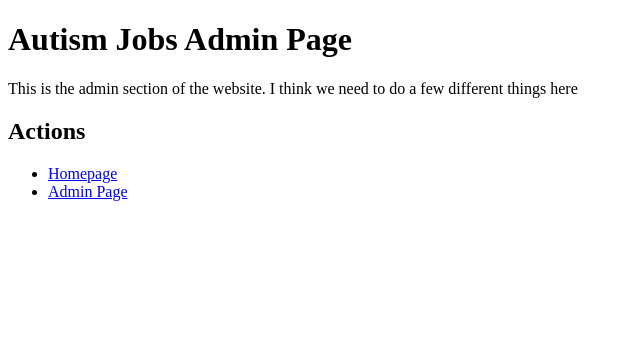
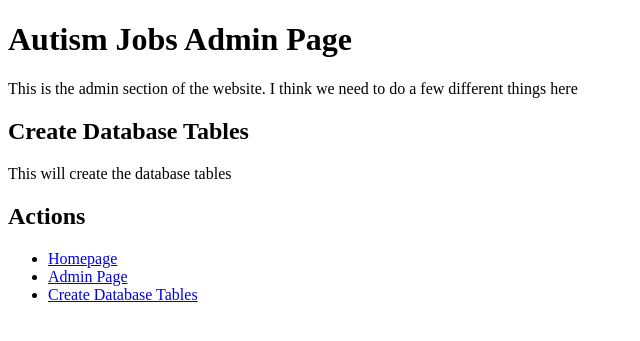
Before and after one commit to Datse-Multimedia-Productions/autismjobs, a PHP site: page /view/admin/create.html.php in a window 1280 px wide. Shown: the top 341 px of the page, without its empty margins (0-640 px from the left). Run offline with PHP 8.4, Linux system fonts and the light colour scheme.

Commit message:
Create way to call Create Tables
Currently not getting stuff quite how I would like, but this will call
the files which will create the database tables.

```diff
--- a/controller/admin.php
+++ b/controller/admin.php
@@ -7,6 +7,9 @@ switch ($action) {
 	case "index":
 		require_once("view/admin/index.html.php");
 		break;
+	case "create":
+		require_once("view/admin/create.html.php");
+		break;
 	default:
 		require_once("view/admin/index.html.php");
 }
--- a/view/admin/create.html.php
+++ b/view/admin/create.html.php
@@ -7,6 +7,10 @@ require_once("includes/header.html.php");
 ?>
 <p>This is the admin section of the website.  I think we need to do a few different things here</p>
 
+<h2>Create Database Tables</h2>
+
+<p>This will create the database tables</p>
+
 <?php
 require_once("includes/actions.html.include.php");
 ?>
--- a/view/admin/includes/actions.html.include.php
+++ b/view/admin/includes/actions.html.include.php
@@ -3,4 +3,5 @@
 <ul>
 	<li><a href="/index.php?action=index">Homepage</a></li>
 	<li><a href="/admin.php?action=index">Admin Page</a></li>
+	<li><a href="/admin.php?action=create">Create Database Tables</a></li>
 </ul>
```
